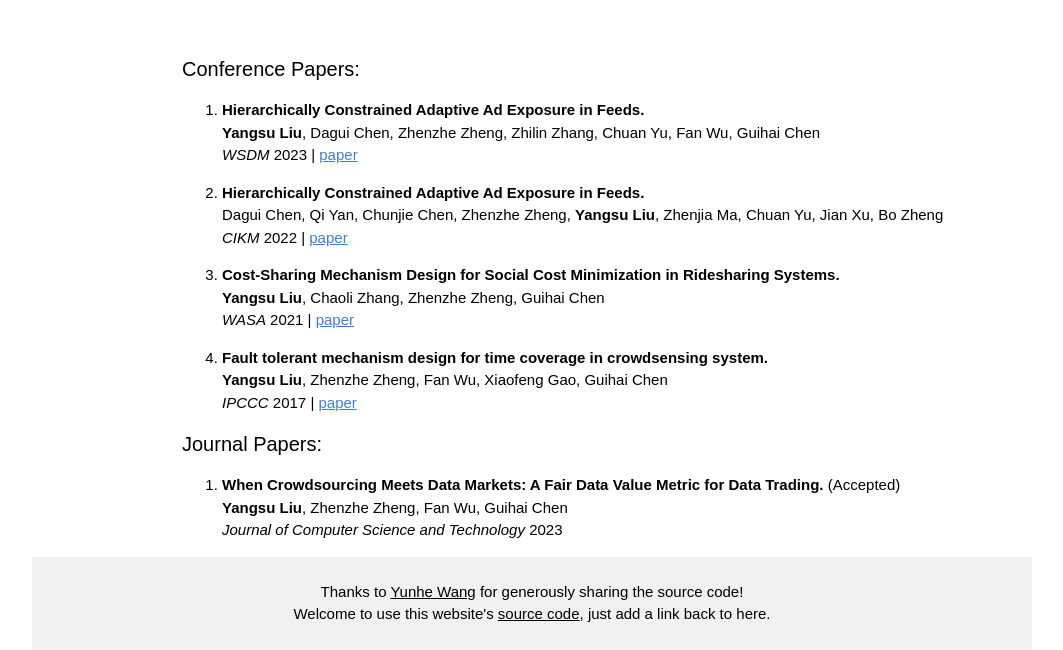
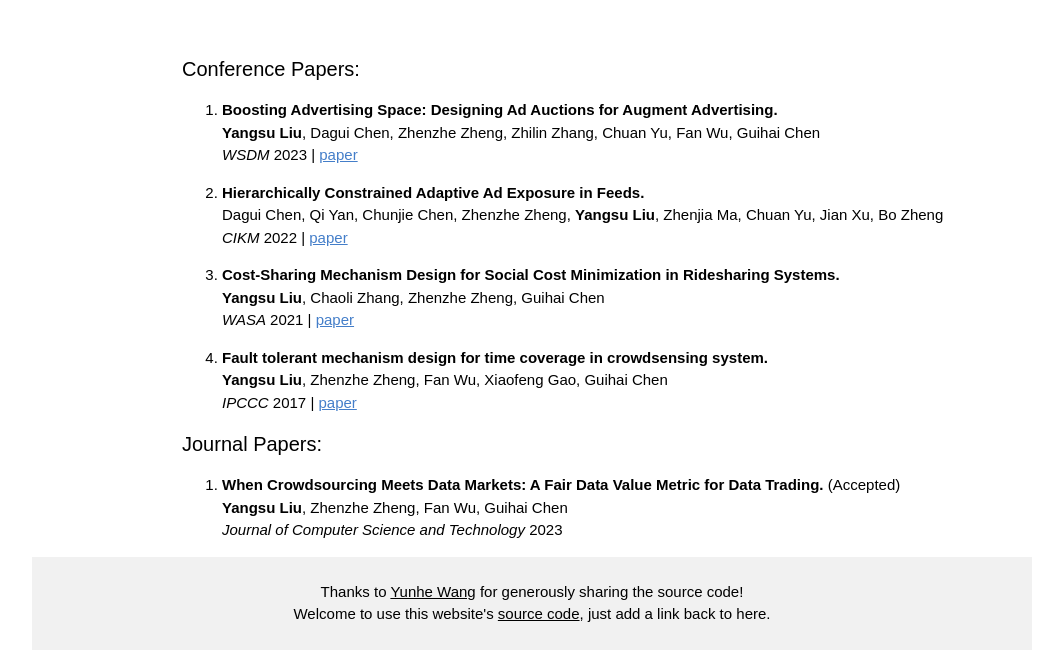
Before and after one commit to LiuYangsu/liuyangsu.github.io, a plain HTML site: page index.html in a window 1280 px wide. Shown: the part 814-1464 px from the top of the page, without its empty margins (108-1171 px from the left). Drawn offline with Linux system fonts and the light colour scheme.

Commit message:
修改WSDM 文章标题

```diff
--- a/index.html
+++ b/index.html
@@ -222,7 +222,7 @@ The News Section
       </p>
       -->
       <p>
-        <li><strong>Hierarchically Constrained Adaptive Ad Exposure in Feeds.</strong>
+        <li><strong>Boosting Advertising Space: Designing Ad Auctions for Augment Advertising.</strong>
         <br>
         <strong>Yangsu Liu</strong>, Dagui Chen, Zhenzhe Zheng, Zhilin Zhang, Chuan Yu, Fan Wu, Guihai Chen
         <br>
```
